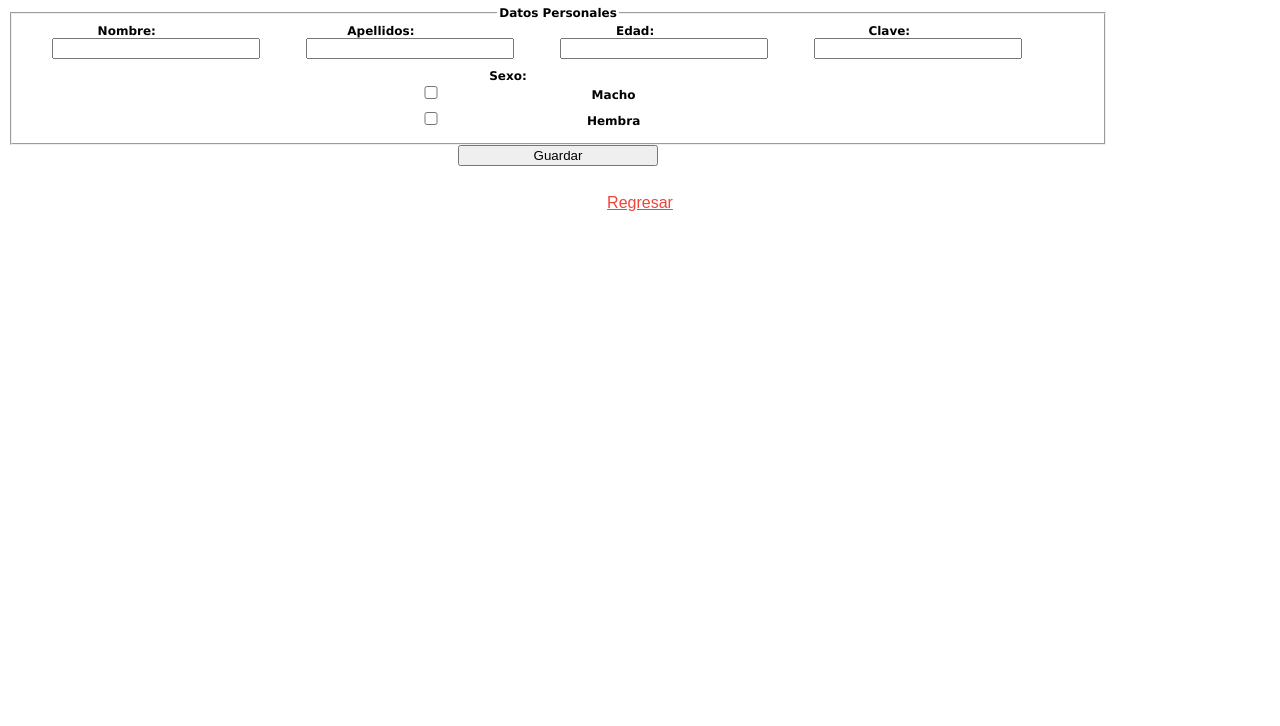
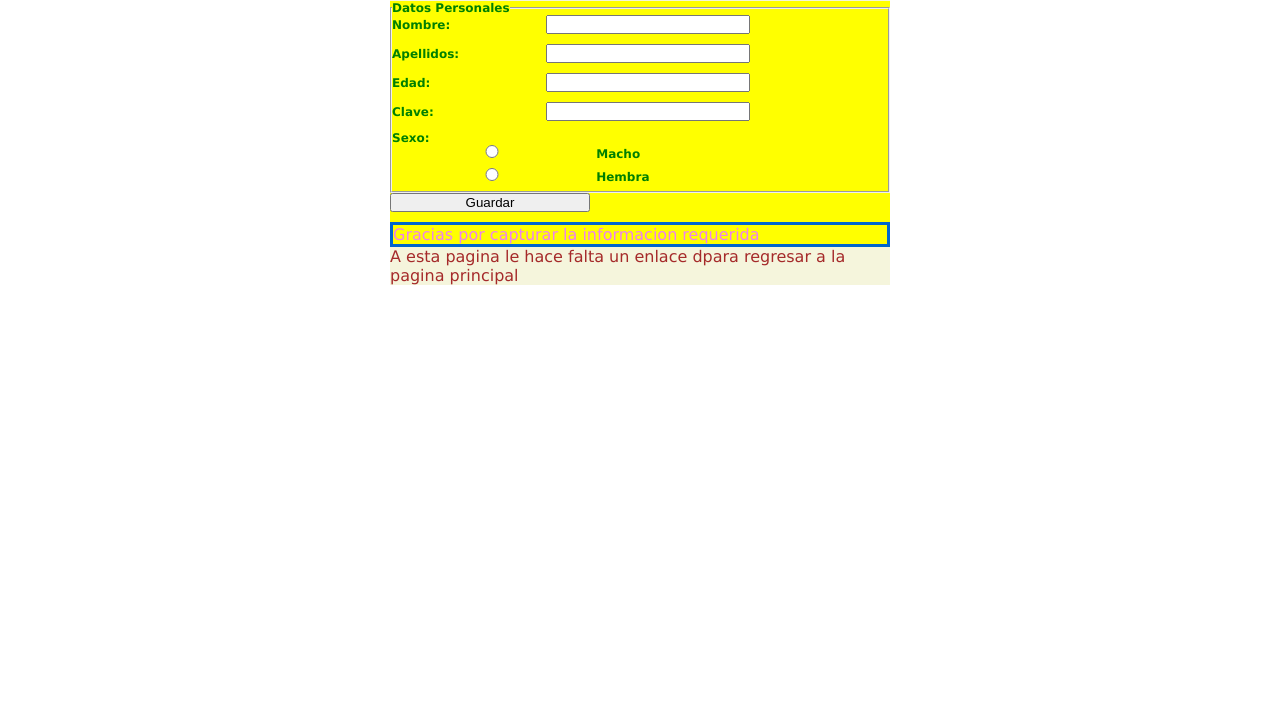
Before and after one commit to brauni800/PracticaHTML, a plain HTML site: page modelo/vista/captura.html in a window 1280 px wide. Shown: the part 74-800 px from the top of the page. Drawn offline with Linux system fonts and the light colour scheme.

Commit message:
Estilos, clase final

```diff
--- a/css/misEstilos.css
+++ b/css/misEstilos.css
@@ -1,27 +1,34 @@
-h1, div{
-	font-family: Arial, Helvetica, sans-serif;
+@import url(parrafos.css);
+
+h1{
+	color: blue;
+	background: red;
 	text-align: center;
 }
-form fieldset{
-	text-align: center;
+div{
+	color: green;
+	background: yellow;
+	margin: auto;
 }
-a{
-	color: #F0433A;
+h1, div{
+	font-family: Arial, sans-serif;
+	width: 500px;
 }
 form{
-	width: 1100px;
+	width: 500px;
 	font: normal bold 12px Verdana, Arial;
 }
-form label{
+form label {
 	display: inline-block;
 	width: 150px;
-	margin-right: 100px;
 }
-form input{
+form input {
 	display: inline-block;
 	width: 200px;
 	margin-bottom: 10px;
 }
-h1{
-	background: red;
+/*Este es un ejemplo universal*/
+*{
+	margin: 0;
+	padding: 0;
 }
--- /dev/null
+++ b/css/parrafos.css
@@ -0,0 +1,12 @@
+p {
+	color: blue;
+	font-family: Verdana, sans-serif;
+}
+#pFinal{
+	color: violet;
+	border: 3px solid #0066CC;
+}
+.pEnlace{
+	color: brown;
+	background-color: beige;
+}
--- a/modelo/vista/captura.html
+++ b/modelo/vista/captura.html
@@ -7,23 +7,27 @@
 	<body>
 		<div>
 			<h1>Consulta de alumnos </h1>
-			<form id="Personal">
+			<p class="pEnlace">En esta pagina se presenta un formulario para la captura de alumnos</p>
+			<form id="Personal" action="" method="post" enctype="multipart/form-data" name="personal" id="personal">
 				<fieldset>
 					<legend>Datos Personales</legend>
-					<label>Nombre: <input type="text" id="nombre"></label>
-					<label>Apellidos: <input type="text" id="apellidos"></label>
-					<label>Edad: <input type="text" id="edad"></label>
-					<label>Clave: <input type="password" id="clave"></label><br>
-					<label>Sexo:</label><br>
-					<input type="checkbox" id="macho" value="m"> <label>Macho</label><br>
-					<input type="checkbox" id="hembra" value="h"> <label>Hembra</label>
+					<label>Nombre:</label>
+					<input type="text" id="nombre">
+					<label>Apellidos:</label>
+					<input type="text" id="apellidos">
+					<label>Edad:</label>
+					<input type="text" id="edad">
+					<label>Clave:</label>
+					<input type="password" id="clave">
+					<br>
+					Sexo: <br>
+					<input type="radio" id="macho" value="m"> <label>Macho</label>
+					<input type="radio" id="hembra" value="h"> <label>Hembra</label>
 				</fieldset>
 				<input type="submit" value="Guardar">
 			</form>
-		</div>
-		<br>
-		<div>
-			<a href="../../index.htm">Regresar</a>
+			<p id="pFinal">Gracias por capturar la informacion requerida</p>
+			<p class="pEnlace">A esta pagina le hace falta un enlace dpara regresar a la pagina principal</p>
 		</div>
 	</body>
 </html>
```
